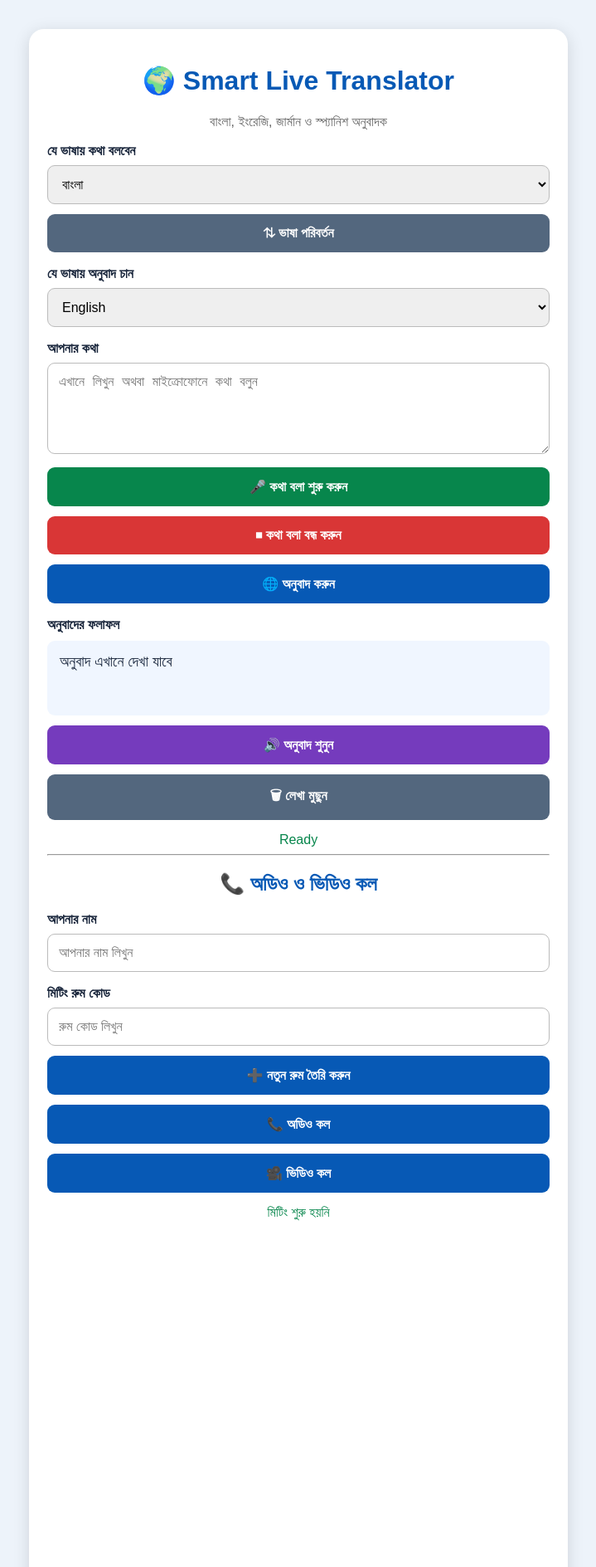
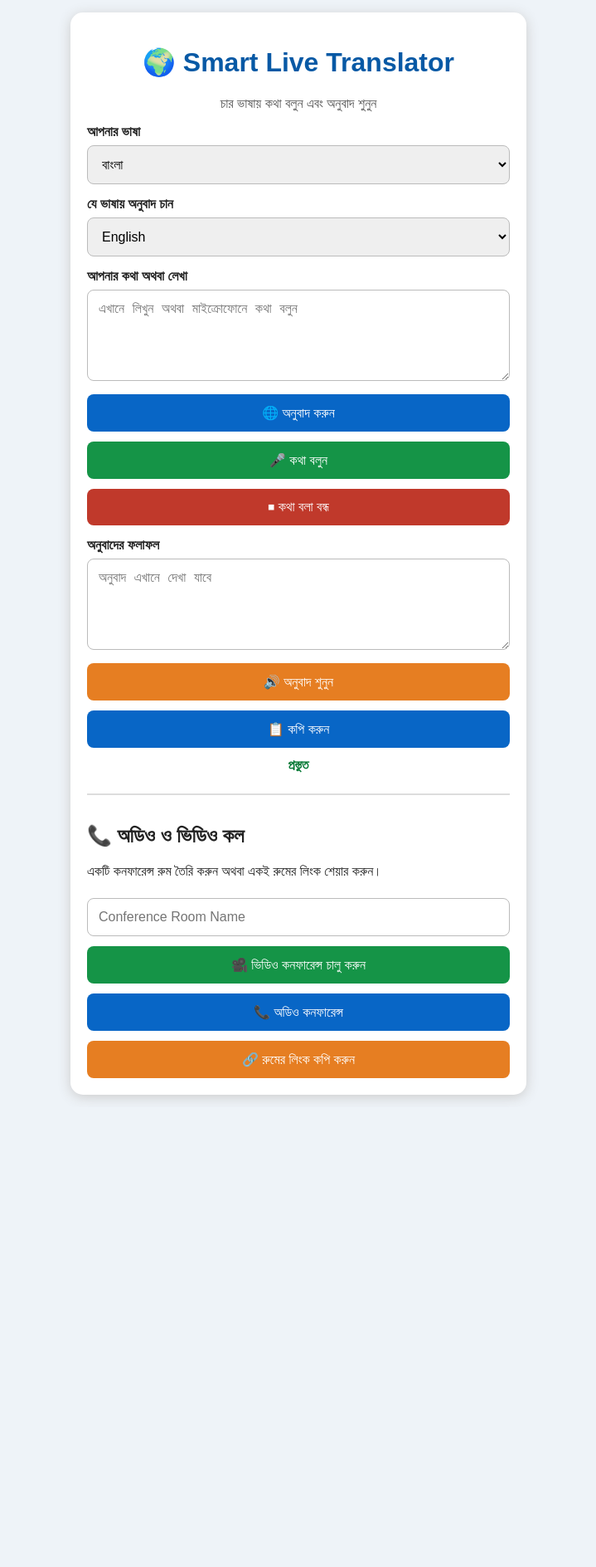
Before and after one commit to nazmulislam26471148-arch/Syed-Nazmul-islam-, a plain HTML site: page index.html in a window 1280 px wide. Shown: the top 1888 px of the page at 83% size, without its empty margins (280-999 px from the left). After the commit the page ends 1334 px from the top, so only its background shows below. Drawn offline with Linux system fonts and the light colour scheme.

Commit message:
Refactor HTML structure and update styles

```diff
--- a/index.html
+++ b/index.html
@@ -3,421 +3,414 @@
 <head>
 <meta charset="UTF-8">
 <meta name="viewport" content="width=device-width, initial-scale=1.0">
+
 <title>Smart Live Translator</title>
-<script src="https://meet.jit.si/external_api.js"></script>
 
 <style>
-*{box-sizing:border-box}
-body{
- margin:0;padding:15px;
- font-family:Arial,sans-serif;
- background:#edf3fa;color:#17243a
+* {
+  box-sizing: border-box;
 }
-.container{
- max-width:650px;margin:20px auto;
- background:white;padding:22px;
- border-radius:18px;
- box-shadow:0 4px 20px #0002
+
+body {
+  margin: 0;
+  padding: 15px;
+  font-family: Arial, sans-serif;
+  background: #eef3f8;
+  color: #222;
 }
-h1,h2{text-align:center;color:#0759b5}
-.subtitle{text-align:center;color:#666}
-label{display:block;margin-top:17px;font-weight:bold}
-select,textarea,input{
- width:100%;padding:13px;margin-top:8px;
- border:1px solid #bbb;border-radius:9px;
- font-size:16px
+
+.container {
+  max-width: 550px;
+  margin: auto;
+  background: white;
+  padding: 20px;
+  border-radius: 15px;
+  box-shadow: 0 3px 15px #ccc;
 }
-textarea{min-height:110px}
-button{
- width:100%;padding:14px;margin-top:12px;
- border:0;border-radius:9px;
- background:#0759b5;color:white;
- font-size:16px;font-weight:bold
+
+h1 {
+  text-align: center;
+  color: #0759a5;
 }
-.swap{background:#53677e}
-.mic{background:#07864c}
-.stop{background:#d93636}
-.speak{background:#753bbd}
-.result{
- background:#f0f6ff;padding:15px;
- min-height:90px;margin-top:10px;
- border-radius:9px;font-size:18px;
- overflow-wrap:anywhere
+
+.subtitle {
+  text-align: center;
+  color: #555;
 }
-.status{text-align:center;margin-top:15px;color:#07864c}
-#meet{width:100%;min-height:400px;margin-top:15px}
-.note{text-align:center;font-size:13px;color:#777}
+
+label {
+  display: block;
+  margin-top: 15px;
+  font-weight: bold;
+}
+
+select, textarea, input {
+  width: 100%;
+  padding: 13px;
+  margin-top: 7px;
+  border: 1px solid #bbb;
+  border-radius: 8px;
+  font-size: 16px;
+}
+
+textarea {
+  height: 110px;
+  resize: vertical;
+}
+
+button {
+  width: 100%;
+  padding: 13px;
+  margin-top: 12px;
+  border: none;
+  border-radius: 8px;
+  background: #0866c6;
+  color: white;
+  font-size: 16px;
+  cursor: pointer;
+}
+
+button:active {
+  opacity: .7;
+}
+
+.green {
+  background: #159447;
+}
+
+.orange {
+  background: #e67e22;
+}
+
+.red {
+  background: #c0392b;
+}
+
+.section {
+  margin-top: 25px;
+  padding-top: 15px;
+  border-top: 2px solid #ddd;
+}
+
+#status {
+  text-align: center;
+  margin-top: 12px;
+  color: #087a37;
+  font-weight: bold;
+}
+
 </style>
 </head>
 
 <body>
+
 <div class="container">
 
 <h1>🌍 Smart Live Translator</h1>
-<p class="subtitle">বাংলা, ইংরেজি, জার্মান ও স্প্যানিশ অনুবাদক</p>
 
-<label>যে ভাষায় কথা বলবেন</label>
-<select id="from">
+<p class="subtitle">
+চার ভাষায় কথা বলুন এবং অনুবাদ শুনুন
+</p>
+
+<label>আপনার ভাষা</label>
+
+<select id="source">
 <option value="bn">বাংলা</option>
 <option value="en">English</option>
-<option value="de">Deutsch - German</option>
-<option value="es">Español - Spanish</option>
+<option value="de">Deutsch (German)</option>
+<option value="es">Español (Spanish)</option>
 </select>
 
-<button class="swap" onclick="swapLanguages()">⇅ ভাষা পরিবর্তন</button>
+<label>যে ভাষায় অনুবাদ চান</label>
 
-<label>যে ভাষায় অনুবাদ চান</label>
-<select id="to">
+<select id="target">
 <option value="en">English</option>
-<option value="de">Deutsch - German</option>
-<option value="es">Español - Spanish</option>
 <option value="bn">বাংলা</option>
+<option value="de">Deutsch (German)</option>
+<option value="es">Español (Spanish)</option>
 </select>
 
-<label>আপনার কথা</label>
-<textarea id="speech" placeholder="এখানে লিখুন অথবা মাইক্রোফোনে কথা বলুন"></textarea>
+<label>আপনার কথা অথবা লেখা</label>
 
-<button class="mic" onclick="startSpeech()">🎤 কথা বলা শুরু করুন</button>
-<button class="stop" onclick="stopSpeech()">⏹ কথা বলা বন্ধ করুন</button>
-<button onclick="translateText()">🌐 অনুবাদ করুন</button>
+<textarea id="input" placeholder="এখানে লিখুন অথবা মাইক্রোফোনে কথা বলুন"></textarea>
+
+<button onclick="translateText()">
+🌐 অনুবাদ করুন
+</button>
+
+<button class="green" onclick="startVoice()">
+🎤 কথা বলুন
+</button>
+
+<button class="red" onclick="stopVoice()">
+⏹ কথা বলা বন্ধ
+</button>
 
 <label>অনুবাদের ফলাফল</label>
-<div id="translationResult" class="result">অনুবাদ এখানে দেখা যাবে</div>
 
-<button class="speak" onclick="speakTranslation()">🔊 অনুবাদ শুনুন</button>
-<button class="swap" onclick="clearText()">🗑 লেখা মুছুন</button>
+<textarea id="output" readonly placeholder="অনুবাদ এখানে দেখা যাবে"></textarea>
 
-<div id="status" class="status">Ready</div>
+<button class="orange" onclick="speakText()">
+🔊 অনুবাদ শুনুন
+</button>
 
-<hr>
+<button onclick="copyText()">
+📋 কপি করুন
+</button>
+
+<div id="status">প্রস্তুত</div>
+
+<div class="section">
 
 <h2>📞 অডিও ও ভিডিও কল</h2>
 
-<label>আপনার নাম</label>
-<input id="userName" placeholder="আপনার নাম লিখুন">
+<p>একটি কনফারেন্স রুম তৈরি করুন অথবা একই রুমের লিংক শেয়ার করুন।</p>
 
-<label>মিটিং রুম কোড</label>
-<input id="roomCode" placeholder="রুম কোড লিখুন">
+<input id="room" placeholder="Conference Room Name">
 
-<button onclick="createRoom()">➕ নতুন রুম তৈরি করুন</button>
-<button onclick="joinAudio()">📞 অডিও কল</button>
-<button onclick="joinVideo()">🎥 ভিডিও কল</button>
+<button class="green" onclick="createRoom()">
+🎥 ভিডিও কনফারেন্স চালু করুন
+</button>
 
-<div id="meetingStatus" class="status">মিটিং শুরু হয়নি</div>
-<div id="meet"></div>
+<button onclick="audioRoom()">
+📞 অডিও কনফারেন্স
+</button>
 
-<button class="stop" onclick="endMeeting()">⏹ কল বন্ধ করুন</button>
+<button class="orange" onclick="copyRoom()">
+🔗 রুমের লিংক কপি করুন
+</button>
 
-<p class="note">Smart Live Translator | Version 6.0</p>
+</div>
+
 </div>
 
 <script>
-let recognition=null;
-let lastTranslation="";
-let meetingAPI=null;
-let translationQueue=Promise.resolve();
 
-const speechLanguages={
- bn:"bn-BD",
- en:"en-US",
- de:"de-DE",
- es:"es-ES"
+let recognition;
+let currentRoom = "";
+
+const languages = {
+  bn: "bn-BD",
+  en: "en-US",
+  de: "de-DE",
+  es: "es-ES"
 };
 
-function swapLanguages(){
- const f=document.getElementById("from");
- const t=document.getElementById("to");
- const old=f.value;
- f.value=t.value;
- t.value=old;
- lastTranslation="";
- document.getElementById("translationResult").innerText=
- "অনুবাদ এখানে দেখা যাবে";
-}
+async function translateText() {
 
-async function googleTranslate(text,from,to){
+  const text = document.getElementById("input").value.trim();
 
- const params=new URLSearchParams({
-  client:"gtx",
-  sl:from,
-  tl:to,
-  dt:"t",
-  q:text
- });
+  const source = document.getElementById("source").value;
+  const target = document.getElementById("target").value;
 
- const url=
- "https://translate.googleapis.com/translate_a/single?"+
- params.toString();
-
- const response=await fetch(url);
-
- if(!response.ok){
-  throw new Error("Translation server error");
- }
-
- const data=await response.json();
-
- if(!Array.isArray(data)||!Array.isArray(data[0])){
-  throw new Error("Invalid translation");
- }
-
- const translated=data[0]
- .map(item=>item&&item[0]?item[0]:"")
- .join("");
-
- if(!translated.trim()){
-  throw new Error("Empty translation");
- }
-
- return translated;
-}
-
-async function translateText(){
-
- const text=document.getElementById("speech").value.trim();
-
- if(!text){
-  alert("আগে কিছু লিখুন।");
+  if (!text) {
+    alert("প্রথমে কিছু লিখুন অথবা কথা বলুন।");
     return;
   }
 
- await translateAndSpeak(text);
-}
-
-function translateAndSpeak(text){
-
- const task=translationQueue.then(async()=>{
-
-  const from=document.getElementById("from").value;
-  const to=document.getElementById("to").value;
-
-  if(from===to){
-   document.getElementById("status").innerText=
-   "দুটি ভিন্ন ভাষা নির্বাচন করুন";
+  if (source === target) {
+    alert("দুটি ভাষা আলাদা নির্বাচন করুন।");
     return;
   }
 
-  if(text.length>450){
-   document.getElementById("status").innerText=
-   "একবারে ৪৫০ অক্ষরের কম লিখুন";
+  document.getElementById("status").innerText =
+    "অনুবাদ হচ্ছে...";
+
+  try {
+
+    const url =
+      "https://api.mymemory.translated.net/get?q=" +
+      encodeURIComponent(text) +
+      "&langpair=" + source + "|" + target;
+
+    const response = await fetch(url);
+
+    const data = await response.json();
+
+    if (data.responseStatus !== 200) {
+      throw new Error("Translation failed");
+    }
+
+    document.getElementById("output").value =
+      data.responseData.translatedText;
+
+    document.getElementById("status").innerText =
+      "অনুবাদ সম্পন্ন হয়েছে";
+
+  } catch (error) {
+
+    document.getElementById("status").innerText =
+      "অনুবাদ করা যায়নি। ইন্টারনেট পরীক্ষা করুন।";
+
+  }
+}
+
+function startVoice() {
+
+  const SpeechRecognition =
+    window.SpeechRecognition ||
+    window.webkitSpeechRecognition;
+
+  if (!SpeechRecognition) {
+    alert("আপনার ব্রাউজারে Voice Recognition সমর্থিত নয়। Chrome ব্যবহার করুন।");
     return;
   }
 
-  document.getElementById("status").innerText=
-  "অনুবাদ হচ্ছে...";
+  recognition = new SpeechRecognition();
 
-  try{
+  recognition.lang =
+    languages[document.getElementById("source").value];
 
-   const result=await googleTranslate(text,from,to);
+  recognition.continuous = true;
+  recognition.interimResults = false;
 
-   lastTranslation=result;
+  recognition.onresult = function(event) {
 
-   document.getElementById("translationResult").innerText=result;
+    let text = "";
 
-   document.getElementById("status").innerText=
-   "অনুবাদ সম্পন্ন";
+    for (let i = event.resultIndex;
+         i < event.results.length; i++) {
 
-   speakTranslation();
-
-  }catch(error){
-
-   document.getElementById("status").innerText=
-   "অনুবাদ ব্যর্থ হয়েছে";
-
-   console.error(error);
+      if (event.results[i].isFinal) {
+        text += event.results[i][0].transcript + " ";
+      }
 
     }
 
- });
+    if (text.trim()) {
 
- translationQueue=task.catch(()=>{});
+      const input = document.getElementById("input");
 
- return task;
+      input.value += text;
+
+      translateText();
+
     }
 
-function startSpeech(){
+  };
 
- const SR=window.SpeechRecognition||
- window.webkitSpeechRecognition;
+  recognition.onerror = function() {
+    document.getElementById("status").innerText =
+      "মাইক্রোফোনে সমস্যা হয়েছে";
+  };
 
- if(!SR){
-  alert("Google Chrome ব্যবহার করুন।");
+  recognition.onend = function() {
+    document.getElementById("status").innerText =
+      "মাইক্রোফোন বন্ধ হয়েছে";
+  };
+
+  recognition.start();
+
+  document.getElementById("status").innerText =
+    "আপনার কথা শুনছি...";
+
+}
+
+function stopVoice() {
+
+  if (recognition) {
+    recognition.stop();
+  }
+
+  document.getElementById("status").innerText =
+    "কথা বলা বন্ধ হয়েছে";
+
+}
+
+function speakText() {
+
+  const text = document.getElementById("output").value;
+
+  if (!text) {
+    alert("প্রথমে অনুবাদ করুন।");
     return;
   }
 
- if(recognition){
-  recognition.abort();
+  speechSynthesis.cancel();
+
+  const speech = new SpeechSynthesisUtterance(text);
+
+  speech.lang =
+    languages[document.getElementById("target").value];
+
+  speech.rate = 0.9;
+
+  speechSynthesis.speak(speech);
+
 }
 
- recognition=new SR();
+function copyText() {
 
- recognition.lang=
- speechLanguages[document.getElementById("from").value];
+  const text = document.getElementById("output").value;
 
- recognition.continuous=true;
- recognition.interimResults=false;
+  if (!text) return;
 
- recognition.onstart=()=>{
-  document.getElementById("status").innerText=
-  "🎤 আপনার কথা শুনছি...";
- };
+  navigator.clipboard.writeText(text)
+    .then(() => alert("কপি হয়েছে"))
+    .catch(() => alert("কপি করা যায়নি"));
 
- recognition.onresult=(event)=>{
-
-  for(let i=event.resultIndex;i<event.results.length;i++){
-
-   if(event.results[i].isFinal){
-
-    const text=event.results[i][0].transcript.trim();
-
-    if(text){
-
-     const box=document.getElementById("speech");
-
-     box.value+=(box.value?" ":"")+text;
-
-     translateAndSpeak(text);
-    }
-   }
-  }
- };
-
- recognition.onerror=(event)=>{
-  document.getElementById("status").innerText=
-  "Microphone: "+event.error;
- };
-
- recognition.onend=()=>{
-  document.getElementById("status").innerText=
-  "শোনা বন্ধ হয়েছে";
- };
-
- try{
-  recognition.start();
- }catch(e){
-  document.getElementById("status").innerText=
-  "মাইক্রোফোন চালু করা যায়নি";
- }
 }
 
-function stopSpeech(){
+function createRoom() {
 
- if(recognition){
-  recognition.stop();
- }
+  const name = document.getElementById("room").value.trim();
 
- window.speechSynthesis.cancel();
-
- document.getElementById("status").innerText=
- "কথা বলা বন্ধ হয়েছে";
-}
-
-function speakTranslation(){
-
- if(!lastTranslation){
-  alert("আগে অনুবাদ করুন।");
+  if (!name) {
+    alert("একটি রুমের নাম লিখুন।");
     return;
   }
 
- window.speechSynthesis.cancel();
+  currentRoom = name.replace(/[^a-zA-Z0-9_-]/g, "-");
 
- const voice=new SpeechSynthesisUtterance(lastTranslation);
+  window.open(
+    "https://meet.jit.si/" +
+    encodeURIComponent(currentRoom),
+    "_blank"
+  );
 
- voice.lang=speechLanguages[
- document.getElementById("to").value
- ];
-
- voice.rate=0.9;
-
- window.speechSynthesis.speak(voice);
 }
 
-function clearText(){
+function audioRoom() {
 
- document.getElementById("speech").value="";
+  const name = document.getElementById("room").value.trim();
 
- document.getElementById("translationResult").innerText=
- "অনুবাদ এখানে দেখা যাবে";
-
- lastTranslation="";
-
- window.speechSynthesis.cancel();
-
- document.getElementById("status").innerText="Ready";
-}
-
-function createRoom(){
-
- const room="SmartLive-"+
- Math.random().toString(36).substring(2,12);
-
- document.getElementById("roomCode").value=room;
-
- alert("রুম কোড: "+room);
-}
-
-function joinAudio(){
- startMeeting(true);
-}
-
-function joinVideo(){
- startMeeting(false);
-}
-
-function startMeeting(audioOnly){
-
- const room=document.getElementById("roomCode").value.trim();
- const name=document.getElementById("userName").value.trim();
-
- if(!room||!name){
-  alert("নাম ও রুম কোড লিখুন।");
+  if (!name) {
+    alert("একটি রুমের নাম লিখুন।");
     return;
   }
 
- if(typeof JitsiMeetExternalAPI==="undefined"){
-  alert("মিটিং সার্ভার পাওয়া যাচ্ছে না।");
+  currentRoom = name.replace(/[^a-zA-Z0-9_-]/g, "-");
+
+  window.open(
+    "https://meet.jit.si/" +
+    encodeURIComponent(currentRoom) +
+    "#config.startWithVideoMuted=true",
+    "_blank"
+  );
+
+}
+
+function copyRoom() {
+
+  if (!currentRoom) {
+    const name = document.getElementById("room").value.trim();
+
+    if (!name) {
+      alert("প্রথমে রুমের নাম লিখুন।");
       return;
     }
 
- if(meetingAPI){
-  meetingAPI.dispose();
+    currentRoom = name.replace(/[^a-zA-Z0-9_-]/g, "-");
   }
 
- document.getElementById("meet").innerHTML="";
+  const link = "https://meet.jit.si/" + encodeURIComponent(currentRoom);
 
- meetingAPI=new JitsiMeetExternalAPI("meet.jit.si",{
-  roomName:room,
-  width:"100%",
-  height:400,
-  parentNode:document.getElementById("meet"),
-  userInfo:{displayName:name},
-  configOverwrite:{
-   startWithAudioMuted:false,
-   startWithVideoMuted:audioOnly
-  }
- });
+  navigator.clipboard.writeText(link)
+    .then(() => alert("কনফারেন্স লিংক কপি হয়েছে।"))
+    .catch(() => alert("লিংক কপি করা যায়নি।"));
 
- document.getElementById("meetingStatus").innerText=
- "মিটিং সংযোগ হচ্ছে...";
-
- meetingAPI.addListener("videoConferenceJoined",()=>{
-  document.getElementById("meetingStatus").innerText=
-  "মিটিং চালু হয়েছে";
- });
 }
 
-function endMeeting(){
-
- if(meetingAPI){
-  meetingAPI.dispose();
-  meetingAPI=null;
- }
-
- document.getElementById("meet").innerHTML="";
-
- document.getElementById("meetingStatus").innerText=
- "মিটিং শেষ হয়েছে";
-}
 </script>
 
 </body>
```
Lines whose indentation alone changed are shown as unchanged.
